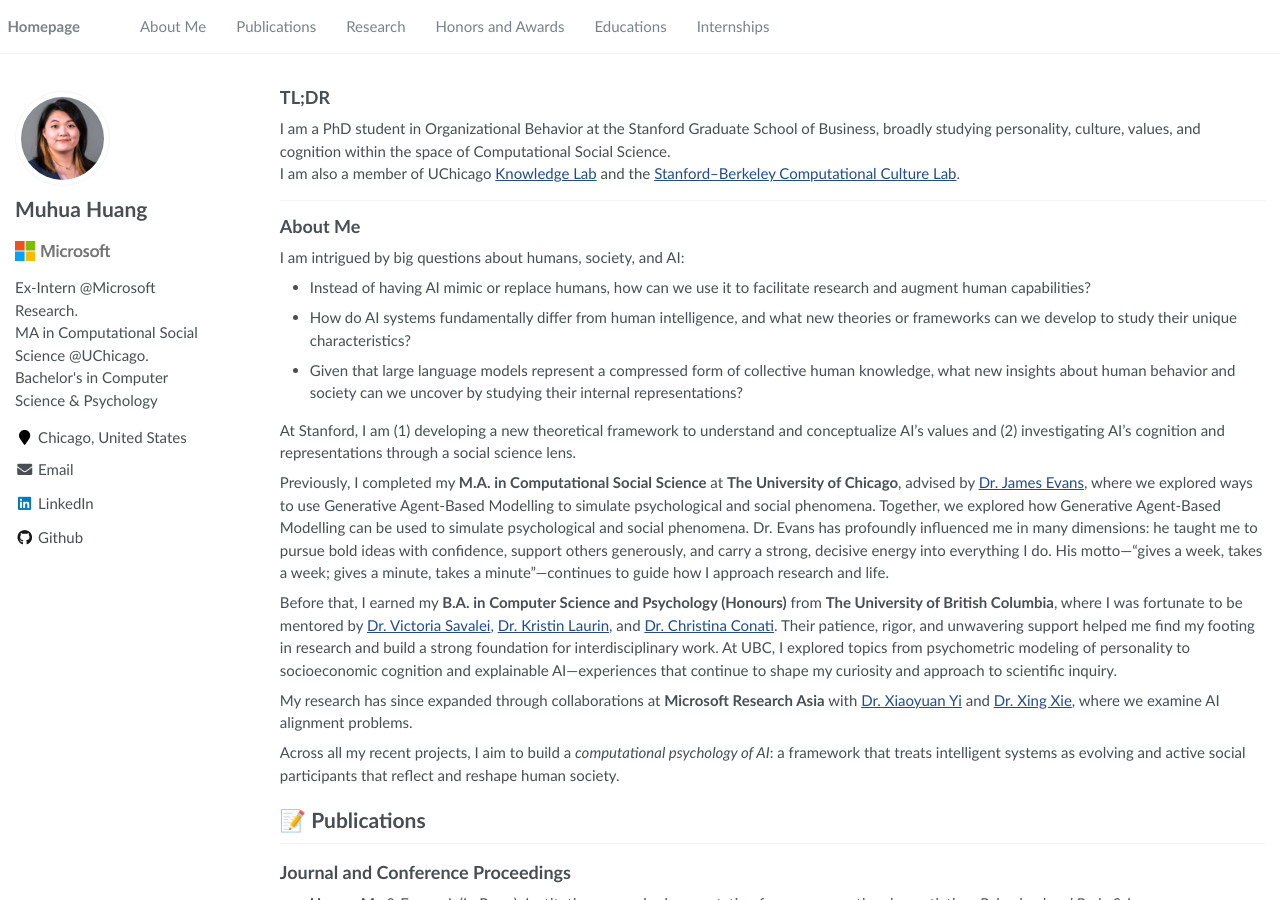
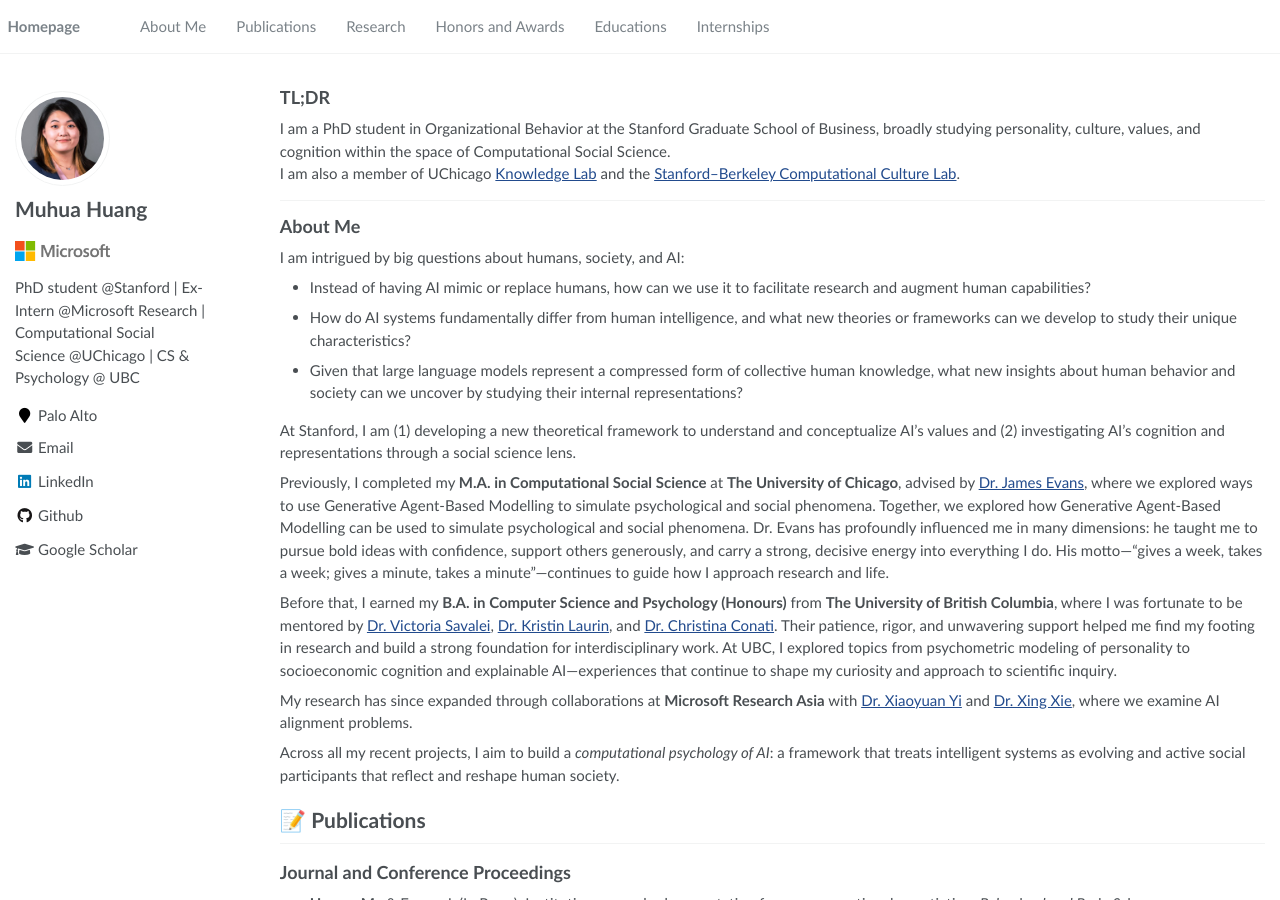
Before and after one commit to muhua-h/muhua-h.github.io, a Jekyll site: the page built from _pages/about.md, in a window 1280 px wide and 900 px high. Built offline with Jekyll 4.4.1, drawn with Linux system fonts in a browser that asks for light colours.

Commit message:
Update profile information
- Changed location from Chicago to Palo Alto
- Updated Google Scholar link to new profile
- Updated description to reflect PhD student status at Stanford

🤖 Generated with [Claude Code](https://claude.ai/code)

Co-Authored-By: Claude <noreply@anthropic.com>

```diff
--- a/_config.yml
+++ b/_config.yml
@@ -7,7 +7,7 @@
 
 # Site Settings
 title                    : "Muhua Huang"
-description              : "Ex-Intern @Microsoft Research.<br/>MA in Computational Social Science @UChicago.<br/>Bachelor's in Computer Science & Psychology"
+description              : "PhD student @Stanford | Ex-Intern @Microsoft Research | Computational Social Science @UChicago | CS & Psychology @ UBC"
 repository               : "muhua-h/muhua-h.github.io"
 google_scholar_stats_use_cdn : true
 
@@ -24,10 +24,10 @@ author:
   name             : "Muhua Huang"
   avatar           : "images/hmy_profile.jpeg"
   bio              : "<div><img src='../../images/microsoft_logo_long.png' width='30%'></div>"
-  location         : "Chicago, United States"
+  location         : "Palo Alto"
   employer         :
   pubmed           :
-  googlescholar    : #"https://scholar.google.com/citations?user=4FA6C0AAAAAJ"
+  googlescholar    : "https://scholar.google.com/citations?user=JxIbPdoAAAAJ&hl=en&inst=5746887945952177237"
   email            : "muhua@uchicago.edu"
   researchgate     :  # example: "https://www.researchgate.net/profile/yourprofile"
   uri              :
```
